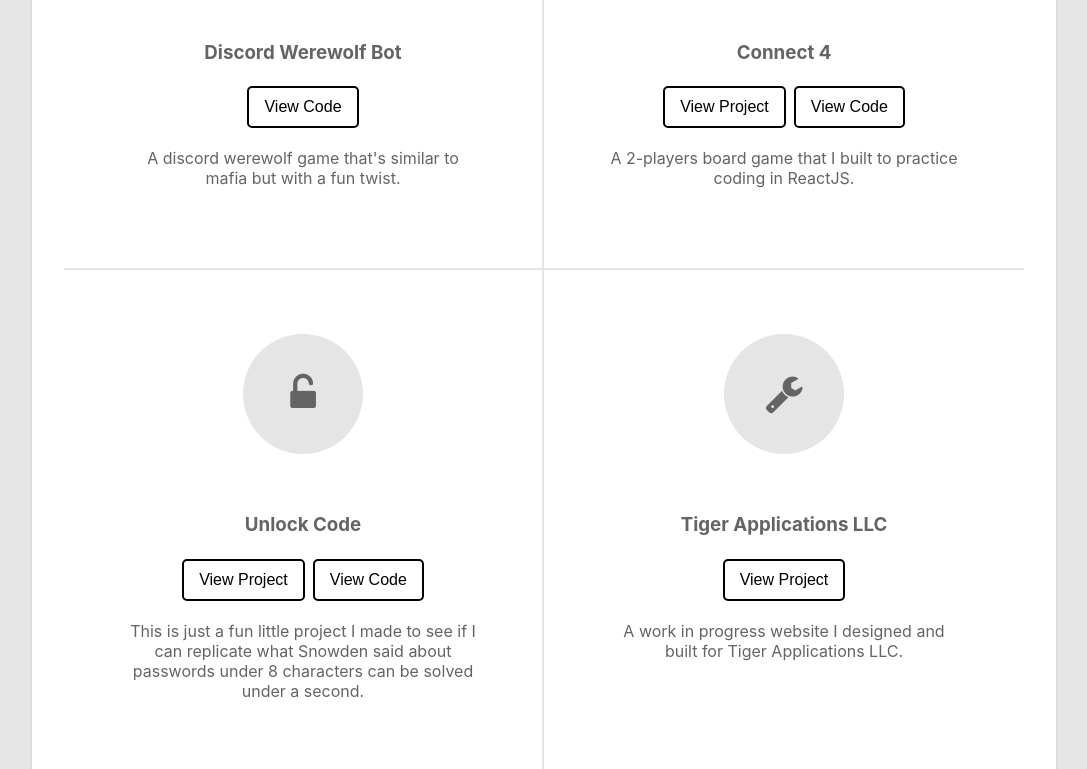
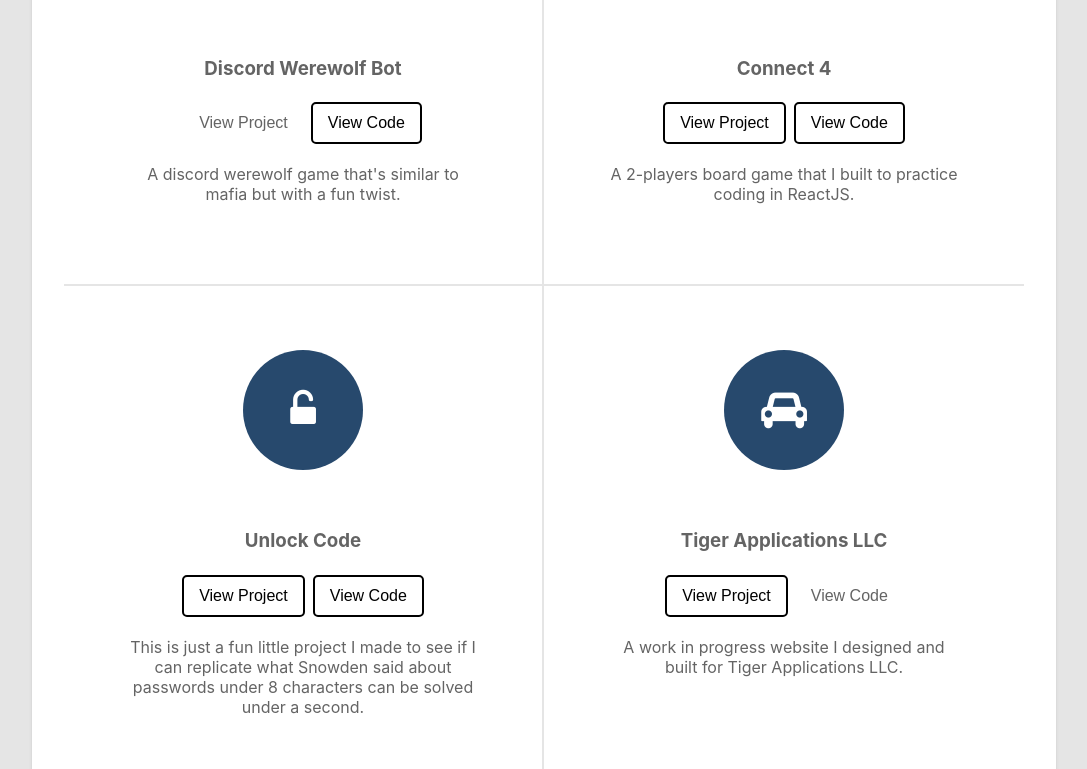
Before and after one commit to pcchiu96/portfolio, a React (Create React App) app: page / in a window 1280 px wide. Shown: the part 851-1620 px from the top of the page, without its empty margins (96-1183 px from the left). Built offline with nearby package versions, Linux system fonts and the light colour scheme.

Commit message:
fixed connect-4 link

```diff
--- a/src/components/projects.js
+++ b/src/components/projects.js
@@ -9,6 +9,11 @@
                     <section>
                         <i className='project-icon fa fa-gamepad' aria-hidden='true'></i>
                         <h3>Discord Werewolf Bot</h3>
+                        <a href=''>
+                            <button className='b-view' disabled>
+                                View Project
+                            </button>
+                        </a>
                         <a href='https://github.com/pcchiu96/Werewolf-Bot'>
                             <button className='b-view'>View Code</button>
                         </a>
@@ -18,10 +23,10 @@
                     <section>
                         <i className='project-icon fa fa-circle-o' aria-hidden='true'></i>
                         <h3>Connect 4</h3>
-                        <a href=''>
+                        <a href='https://pcchiu96.github.io/connect-4/'>
                             <button className='b-view'>View Project</button>
                         </a>
-                        <a href='https://github.com/pcchiu96/Connect_4'>
+                        <a href='https://github.com/pcchiu96/connect-4'>
                             <button className='b-view'>View Code</button>
                         </a>
                         <p>A 2-players board game that I built to practice coding in ReactJS.</p>
@@ -40,10 +45,15 @@
                     </section>
 
                     <section>
-                        <i className='project-icon fa fa-wrench' aria-hidden='true'></i>
+                        <i className='project-icon fa fa-car' aria-hidden='true'></i>
                         <h3>Tiger Applications LLC</h3>
                         <a href='https://www.tigerapplicationsllc.com/index.php?page=index'>
                             <button className='b-view'>View Project</button>
+                        </a>
+                        <a href=''>
+                            <button className='b-view' disabled>
+                                View Code
+                            </button>
                         </a>
                         <p>A work in progress website I designed and built for Tiger Applications LLC.</p>
                     </section>
--- a/src/components/sidebar.js
+++ b/src/components/sidebar.js
@@ -11,13 +11,7 @@
                 <i className='fa fa-address-card' aria-hidden='true'></i> Resume
             </a>
             <a href=''>
-                <i className='fa fa-check-square' aria-hidden='true'></i> Skills
-            </a>
-            <a href=''>
-                <i className='fa fa-certificate' aria-hidden='true'></i> Education
-            </a>
-            <a href=''>
-                <i className='fa fa-user-circle' aria-hidden='true'></i> About
+                <i className='fa fa-info-circle' aria-hidden='true'></i> About
             </a>
             <a href=''>
                 <i className='fa fa-phone-square' aria-hidden='true'></i> Contact
--- a/src/css/Projects.css
+++ b/src/css/Projects.css
@@ -31,11 +31,12 @@
 
 .project-icon {
     font-size: 2.5em;
+    color: white;
     /* forms a square */
     width: 3em;
     height: 3em;
     /* make background a circle*/
-    background-color: #e5e5e5;
+    background-color: #27496d;
     border-radius: 100%;
     /* pushes the icon down to middle */
     line-height: 3em;
@@ -55,6 +56,15 @@
 .b-view:hover {
     background-color: #242a2e;
     color: white;
+}
+
+.b-view:disabled {
+    border: none;
+    color: #646464;
+}
+
+.b-view:disabled:hover {
+    background-color: transparent;
 }
 
 /* When stretched above phone and tablet devices */
--- a/src/css/Sidebar.css
+++ b/src/css/Sidebar.css
@@ -1,7 +1,12 @@
 .sidebar {
     padding: 10px;
-    text-align: right;
-    width: 100%;
+    /* text-align: right; */
+
+    display: flex;
+    justify-content: space-around;
+    flex-wrap: wrap;
+
+    /* width: 100%; */
     overflow-y: hidden;
     visibility: hidden;
     opacity: 0;
@@ -36,5 +41,7 @@
     background-color: #8a8a8a;
 }
 
-@media (min-width: 768px) {
+@media (min-width: 1068px) {
+    .sidebar {
+    }
 }
```
